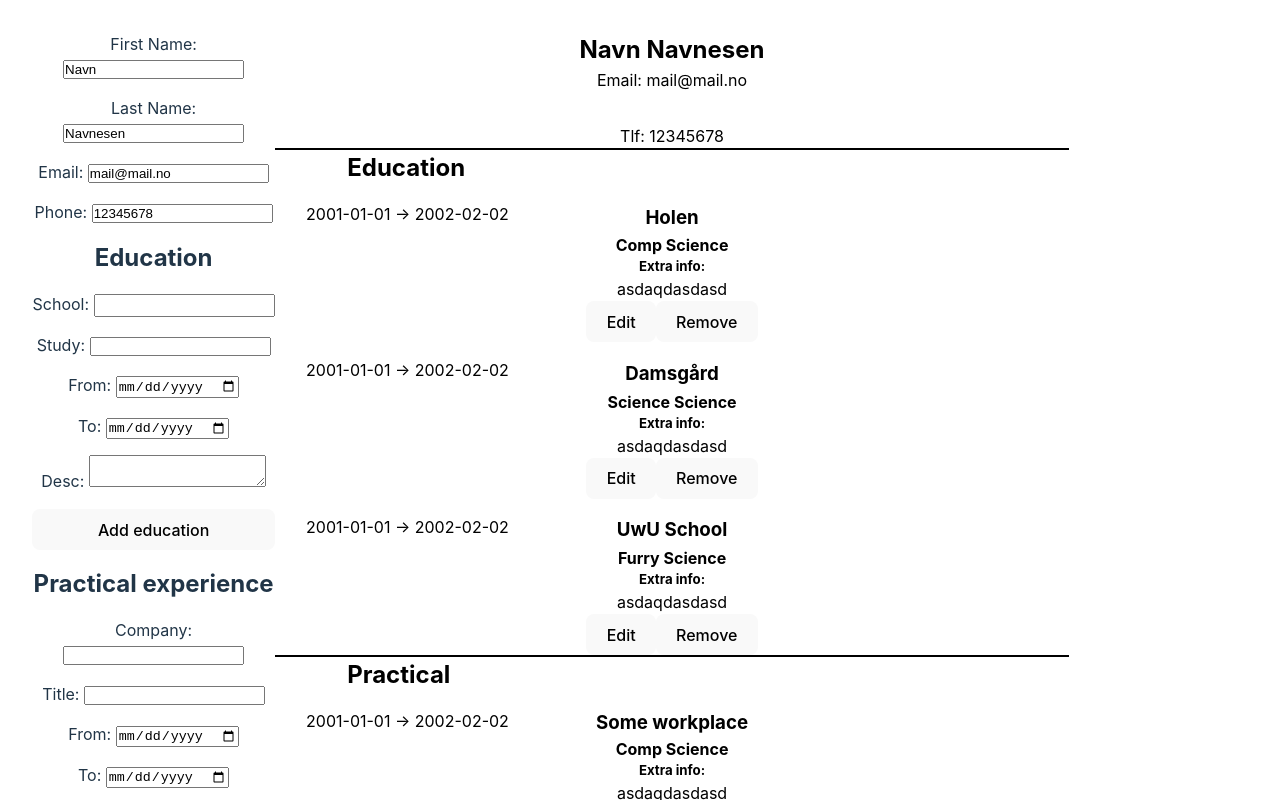
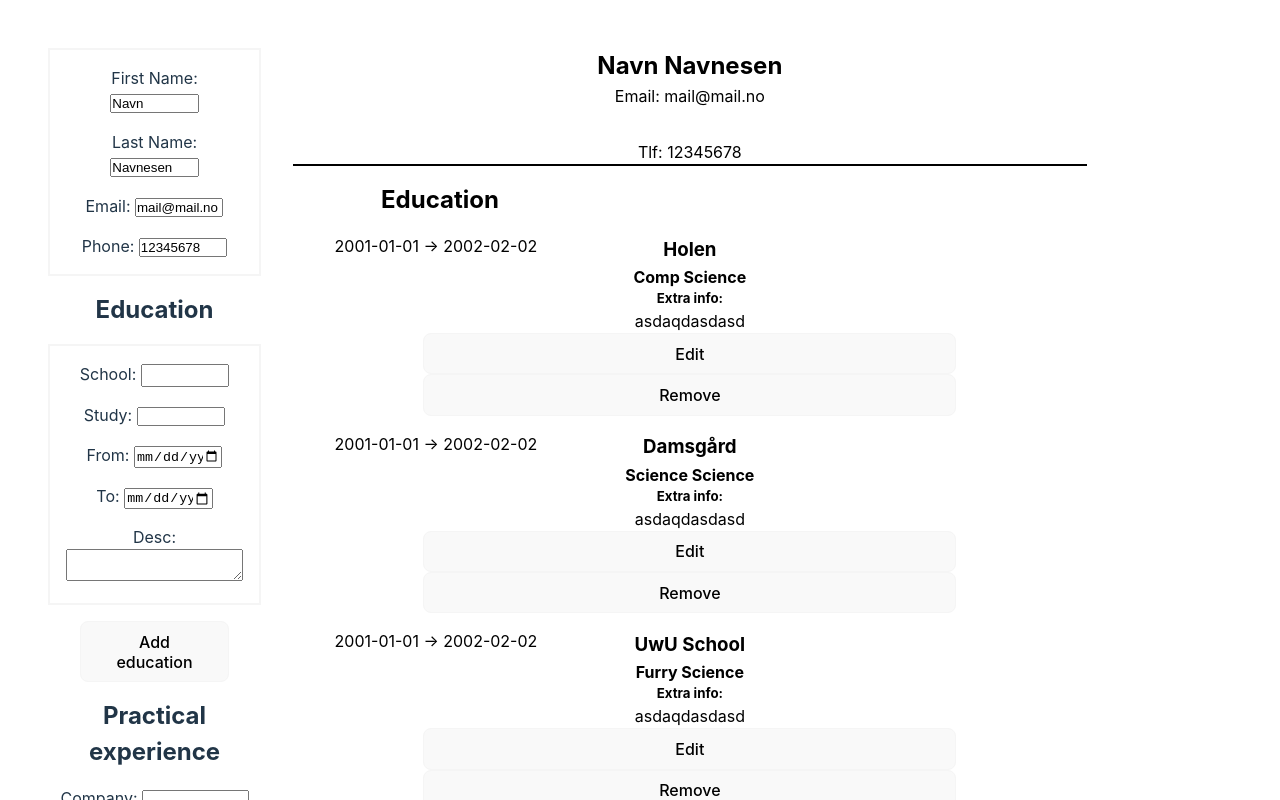
Before and after one commit to ATlexEide/cv-app, a React (Vite) app: page / in a window 1280 px wide. Shown: the top 800 px of the page. Built offline with nearby package versions, Linux system fonts and the light colour scheme.

Commit message:
Update styling

```diff
--- a/src/styles/Form.css
+++ b/src/styles/Form.css
@@ -3,4 +3,23 @@ section {
   display: flex;
   flex-direction: column;
   gap: 1em;
+  padding: 1em;
 }
+#root > section > section,
+form {
+  border: solid 2px whitesmoke;
+}
+input,
+label {
+  width: 50%;
+}
+.input {
+  display: flex;
+  justify-content: end;
+  padding: 0 1em;
+}
+button {
+  border: solid 1px whitesmoke;
+  width: 70%;
+  align-self: center;
+}
```
